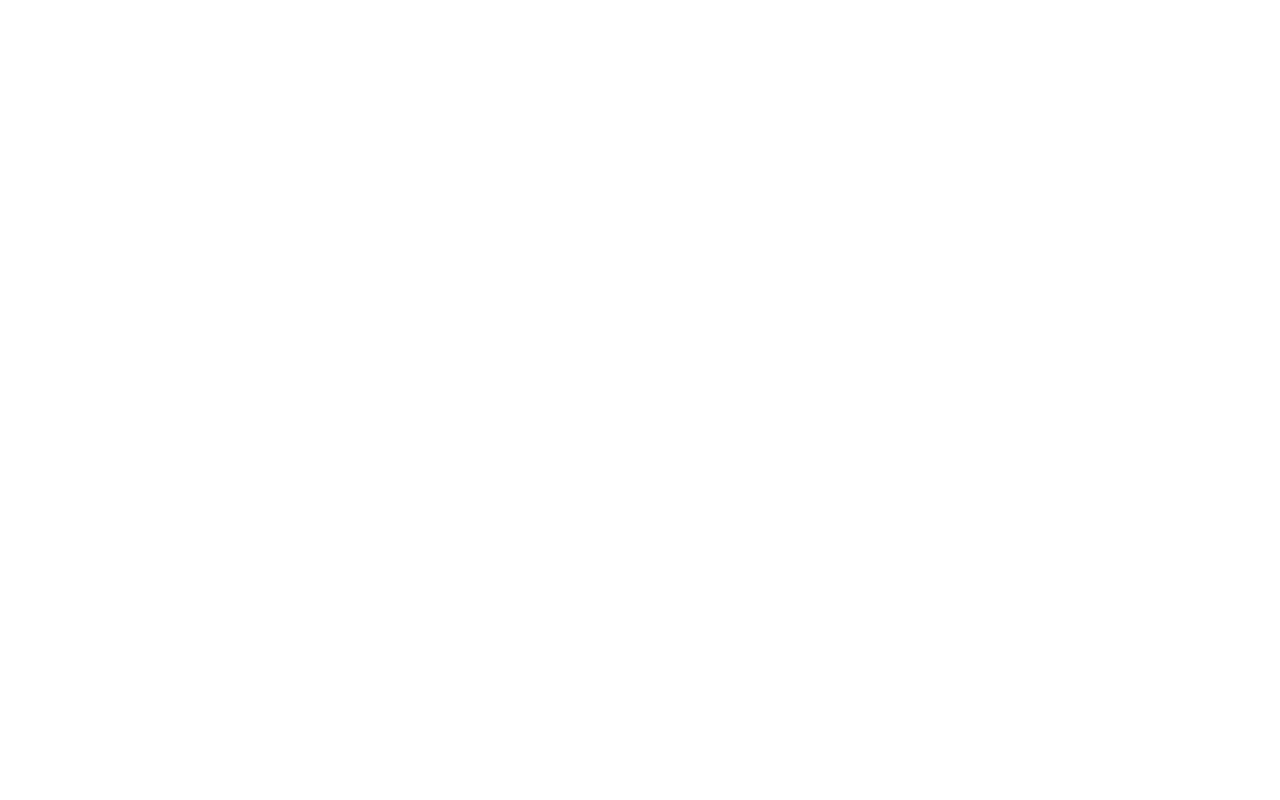
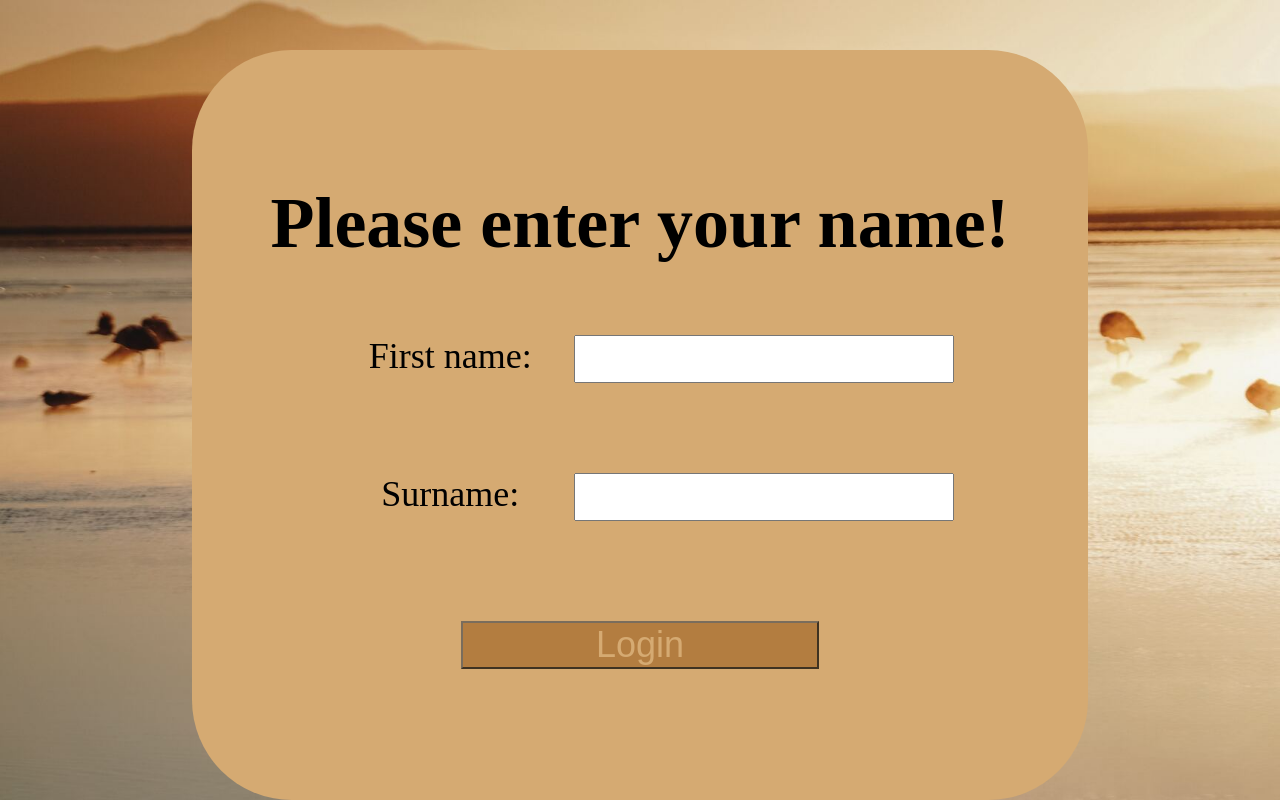
Before and after one commit to 90Viktoriya/rss-puzzle, a website built with webpack: page rss-puzzle/src/index.html in a window 1280 px wide. Built offline with nearby package versions, Linux system fonts and the light colour scheme.

Commit message:
feat: RSS-PZ-01 Implement Login Form (#25)
* feat: RSS-PZ-01 Implement Login Form

* fix: RSS-PZ-01 Fix eslint errors

```diff
--- /dev/null
+++ b/rss-puzzle/src/app/app.ts
@@ -0,0 +1,16 @@
+import { PageWrapper } from '../pages/page';
+import type { BaseComponent } from '../components/baseComponent';
+
+class App {
+  constructor(
+    private pageWrapper: BaseComponent,
+    private root: HTMLElement
+  ) {}
+
+  public start(): void {
+    this.root.append(this.pageWrapper.getNode());
+  }
+}
+
+const app = new App(PageWrapper(), document.body);
+app.start();
--- /dev/null
+++ b/rss-puzzle/src/components/baseComponent.ts
@@ -0,0 +1,32 @@
+import { Props } from './types';
+
+export class BaseComponent<T extends HTMLElement = HTMLElement> {
+  protected node: T;
+
+  protected children: BaseComponent[] = [];
+
+  constructor(prop: Props, ...children: (BaseComponent | HTMLElement | null)[]) {
+    const node = document.createElement(prop.tag ?? 'div') as T;
+    Object.assign(node, prop);
+    this.node = node;
+    if (children) this.appendChildren(children);
+  }
+
+  public getNode() {
+    return this.node;
+  }
+
+  private append(child: BaseComponent | HTMLElement) {
+    if (child instanceof HTMLElement) this.node.append(child);
+    else this.node.append(child.getNode());
+  }
+
+  private appendChildren(children: (BaseComponent | HTMLElement | null)[]) {
+    children.forEach((el) => {
+      if (el) {
+        this.append(el);
+      }
+    });
+  }
+}
+export default BaseComponent;
--- /dev/null
+++ b/rss-puzzle/src/components/types.ts
@@ -0,0 +1,10 @@
+export type Props = {
+  className?: string;
+  textContent?: string;
+  tag?: string;
+  type?: string;
+  id?: string;
+  for?: string;
+  required?: string;
+  pattern?: string;
+};
--- a/rss-puzzle/src/index.html
+++ b/rss-puzzle/src/index.html
@@ -5,6 +5,6 @@
   <meta name="viewport" content="width=device-width, initial-scale=1.0">
   <title>Document</title>
 </head>
-<body>
+<body class = "body">
 </body>
 </html>
--- a/rss-puzzle/src/index.ts
+++ b/rss-puzzle/src/index.ts
@@ -1 +1,2 @@
-console.log('It just start');
+import './app/app';
+import './style.css';
--- /dev/null
+++ b/rss-puzzle/src/pages/loginForm.css
@@ -0,0 +1,60 @@
+.loginForm_wrapper{
+  margin-top: 50px;
+  display: flex;
+  flex-direction: column;
+  justify-content: center;
+  align-items: center;
+  width: 70%;
+  text-align: center;
+  font-size: 36px;
+  gap: 50px;
+  background-color: var(--light-brown);
+  border-radius: 100px;
+}
+.loginForm_FirstName{
+  width: 70%;
+  margin-top: 20px;
+  display: flex;
+  flex-direction: row;
+  justify-content: center;
+}
+.loginForm_Surname{
+  width: 70%;
+  margin-top: 40px;
+  display: flex;
+  flex-direction: row;
+  justify-content: center;
+}
+.loginForm_input{
+  opacity: 100%;
+  width: 60%;
+  font-size: 36px;
+
+}
+.loginForm_label{
+  width: 40%;
+  font-size: 36px;
+}
+.loginForm_input{
+  font-size: 36px;
+}
+.loginForm_button{
+  width: 40%;
+  font-size: 36px;
+  margin-top: 50px;
+  display: flex;
+  text-align: center;
+  align-items: center;
+  justify-content: center;
+  background-color: var(--brown);
+}
+form:invalid .loginForm_button{
+  pointer-events: none;
+  opacity: 70%;
+  color: var(--light-brown);
+}
+@media all and (max-width: 880px) {
+  .loginForm_wrapper{
+    width: 90%;
+  }
+}
--- /dev/null
+++ b/rss-puzzle/src/pages/loginForm.ts
@@ -0,0 +1,36 @@
+import { BaseComponent } from '../components/baseComponent';
+import './loginForm.css';
+
+export const loginForm = () => {
+  const btn = new BaseComponent({ tag: 'button', textContent: 'Login', className: 'loginForm_button' });
+  const firstNameInput = new BaseComponent({
+    tag: 'input',
+    type: 'text',
+    id: 'fname',
+    required: '1',
+    className: 'loginForm_input'
+  });
+  const lastNameInput = new BaseComponent({
+    tag: 'input',
+    type: 'text',
+    id: 'lname',
+    required: '1',
+    className: 'loginForm_input'
+  });
+  return new BaseComponent(
+    { tag: 'form', className: 'loginForm_wrapper' },
+    new BaseComponent({ tag: 'h1', textContent: 'Please enter your name!', className: 'loginForm_header' }),
+    new BaseComponent(
+      { tag: 'div', className: 'loginForm_FirstName' },
+      new BaseComponent({ tag: 'label', textContent: 'First name:', className: 'loginForm_label' }),
+      firstNameInput
+    ),
+    new BaseComponent(
+      { tag: 'div', className: 'loginForm_Surname' },
+      new BaseComponent({ tag: 'label', textContent: 'Surname:', className: 'loginForm_label' }),
+      lastNameInput
+    ),
+    btn
+  );
+};
+export default loginForm;
--- /dev/null
+++ b/rss-puzzle/src/pages/page.ts
@@ -0,0 +1,10 @@
+import { BaseComponent } from '../components/baseComponent';
+import { loginForm } from './loginForm';
+
+class PageWrapperComponent extends BaseComponent {
+  constructor() {
+    super({ className: 'page_wrapper' }, loginForm());
+  }
+}
+export const PageWrapper = () => new PageWrapperComponent();
+export default PageWrapper;
--- /dev/null
+++ b/rss-puzzle/src/style.css
@@ -0,0 +1,23 @@
+:root {
+  --dark: #131410;
+  --light: #F5F6ED;
+  --dark-brown: #4C2818;
+  --brown: #A66A2C;
+  --light-brown: #D5AA72;
+}
+* {
+  margin: 0;
+}
+.body {
+  width: 100%;
+  background-image: url(./img/background.jpg);
+  background-position: center;
+  background-size: cover;
+  background-repeat: no-repeat;
+}
+.page_wrapper {
+  width: 100%;
+  height: 100dvh;
+  display: flex;
+  justify-content: center;
+}
```
Also changed, not shown: rss-puzzle/.eslintrc.json, rss-puzzle/src/img/background.jpg (added).
